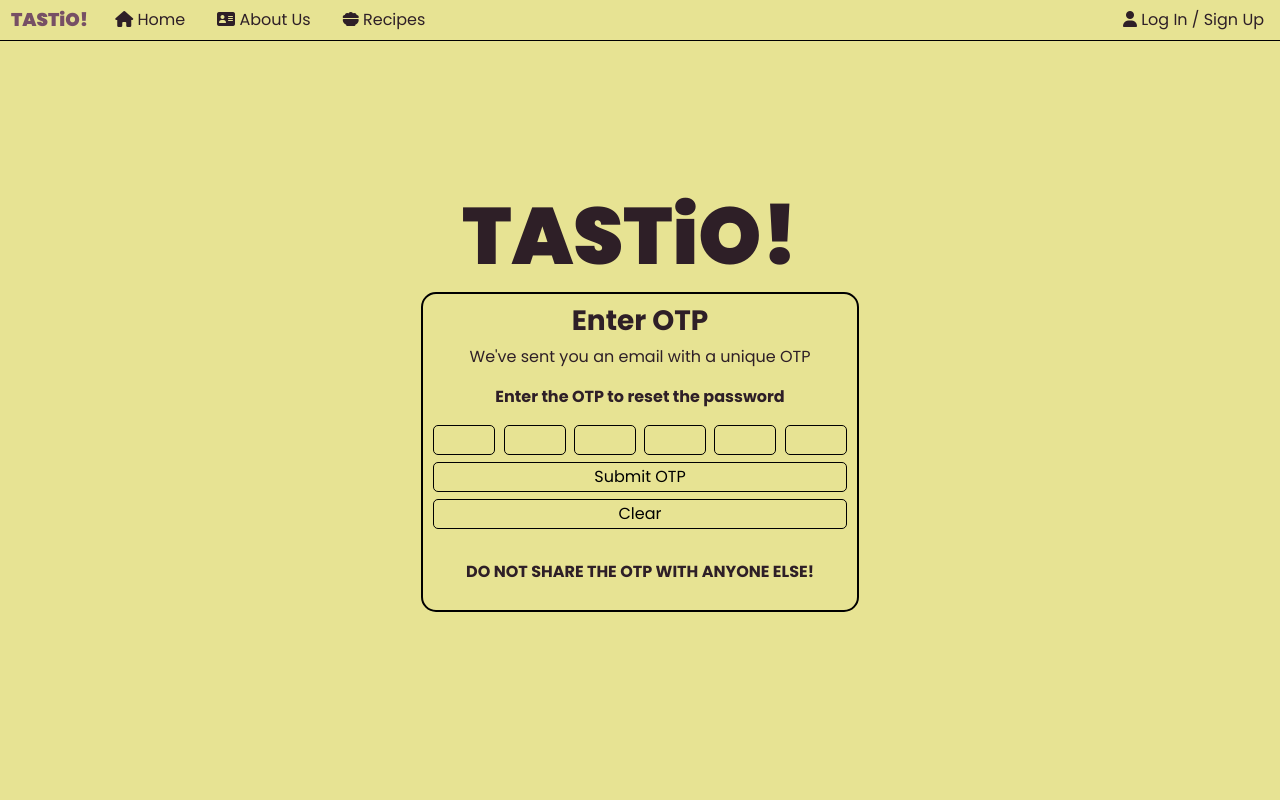
After one commit to 00ROHIT00/Tastio---Recipe-Sharing-Platform, a Django app: page /otp/ in a window 1280 px wide. The commit adds this page. Run offline with Django 5.2, Linux system fonts and the light colour scheme; some libraries are stand-ins or nearby versions.

Commit message:
made the forgotpass, otp confirmation page

```diff
--- a/Tastio/MyApp/urls.py
+++ b/Tastio/MyApp/urls.py
@@ -8,4 +8,6 @@ urlpatterns = [
     path('register/', views.register_user, name='register'),
     path('profile/', views.profileView, name='profileView'),
     path('login/', views.login_user, name='loginView'),
+    path('forgotPassword/', views.forgotPasswordView, name='forgotPasswordView'),
+    path('otp/', views.OTPView, name='OTPView')
 ]
--- a/Tastio/MyApp/views.py
+++ b/Tastio/MyApp/views.py
@@ -16,6 +16,12 @@ def registerView(request):
 
 def profileView(request):
   return render(request, 'profile.html', {'user': request.user})
+
+def forgotPasswordView(request):
+   return render(request, 'forgotPass.html')
+
+def OTPView(request):
+   return render(request, 'otp.html')
 
 def register_user(request):
     if request.method == 'POST':
--- /dev/null
+++ b/Tastio/static/otp_styles.css
@@ -0,0 +1,162 @@
+@import url('https://fonts.googleapis.com/css2?family=Poppins:ital,wght@0,100;0,200;0,300;0,400;0,500;0,600;0,700;0,800;0,900;1,100;1,200;1,300;1,400;1,500;1,600;1,700;1,800;1,900&display=swap');
+
+:root{
+  --background-color : #E7E393 !important;
+  --gradient-color : #8B815D;
+  --text-color : #2E1F27 !important;
+  --navbar-color : #775065;
+}
+
+*{
+  margin: 0;
+  padding: 0;
+  box-sizing: border-box;
+  font-family: "Poppins", sans-serif;
+  user-select: none;
+  scrollbar-width: none;
+  scroll-behavior: smooth;
+  -webkit-scroll-behaviour : smooth;
+}
+.custom{
+  background-color: var(--background-color);
+  border-bottom: 1px solid black;
+  position: fixed;
+  top: 0;
+  left: 0;
+  width: 100%;
+  z-index: 1000;
+}
+.custom a{
+  font-family: "Poppins", sans-serif;
+  color: var(--text-color);
+
+  transition: 0.3s ease-in-out;
+  -webkit-transition: 0.3s ease-in-out;
+  -moz-transition: 0.3s ease-in-out;
+  -ms-transition: 0.3s ease-in-out;
+  -o-transition: 0.3s ease-in-out;
+}
+
+.custom a:hover{
+  transform: scale(115%);
+  -webkit-transform: scale(115%);
+  -moz-transform: scale(115%);
+  -ms-transform: scale(115%);
+  -o-transform: scale(115%);
+  color : var(--navbar-color);
+}
+
+
+.tastio-navbar{
+  font-weight: 1000;
+  transition: 0.3s ease-in-out;
+  -webkit-transition: 0.3s ease-in-out;
+  -moz-transition: 0.3s ease-in-out;
+  -ms-transition: 0.3s ease-in-out;
+  -o-transition: 0.3s ease-in-out;
+}
+
+.tastio-navbar:hover{
+  transform: scale((105%));
+  -webkit-transform: scale((105%));
+  -moz-transform: scale((105%));
+  -ms-transform: scale((105%));
+  -o-transform: scale((105%));
+}
+
+.container-fluid{
+  background : var(--background-color);
+  color : var(--text-color) ;
+  display: flex;
+  align-items: center;
+  justify-content: center;
+  flex-direction: column;
+  min-height: 100vh;
+}
+
+.tastio-intro{
+  font-size: 500%;
+  font-weight: 1000;
+  color : var(--text-color);
+  margin-right: 20px;
+}
+
+
+.dialogBox{
+  border: black 2px solid;
+  padding: 10px;
+  display: flex;
+  justify-content: center;
+  align-items: center;
+  flex-direction: column;
+  width: 35%;
+  border-radius: 15px ;
+  -webkit-border-radius: 15px ;
+  -moz-border-radius: 15px ;
+  -ms-border-radius: 15px ;
+  -o-border-radius: 15px ;
+  text-align: center;
+}
+
+.dialogBox h3{
+  font-weight: 700;
+}
+
+
+.email::placeholder{
+  text-align: center;
+}
+
+.submitBtn, .clearBtn{
+  transition: 0.3s ease-in-out ;
+  -webkit-transition: 0.3s ease-in-out ;
+  -moz-transition: 0.3s ease-in-out ;
+  -ms-transition: 0.3s ease-in-out ;
+  -o-transition: 0.3s ease-in-out ;
+  cursor: pointer;
+}
+
+.submitBtn:hover{
+  background: rgb(70, 212, 70);
+  border-radius: 7px;
+  -webkit-border-radius: 7px;
+  -moz-border-radius: 7px;
+  -ms-border-radius: 7px;
+  -o-border-radius: 7px;
+  text-decoration: none;
+  color : white;
+}
+
+.OTP, .submitBtn, .clearBtn {
+  background: transparent;
+  border-radius: 5px;
+  outline: none;
+  border: black 1px solid;
+  padding: 2px;
+  width: 100%;
+  text-align: center;
+  margin-bottom: 7px;
+  box-sizing: border-box;
+}
+
+input[type="number"]::-webkit-inner-spin-button,
+input[type="number"]::-webkit-outer-spin-button {
+  -webkit-appearance: none;
+  margin: 0;
+}
+
+input[type="number"] {
+  -moz-appearance: textfield;
+}
+.OTPBox{
+  display: flex;
+  justify-content: space-between;
+}
+
+.OTPBox input{
+  width : 15%;
+}
+
+.clearBtn:hover{
+  background : rgb(240, 137, 137);
+}
--- a/Tastio/templates/logIn.html
+++ b/Tastio/templates/logIn.html
@@ -41,7 +41,7 @@
           <input type="password" name="password" placeholder="Password"> <br> <br>
           <button type="submit" class="signBtn">Log In</button>
         </form> <br>
-        <a href="" class="forgetBtn">Forget Password?</a>
+        <a href="{% url 'forgotPasswordView' %}" class="forgetBtn">Forget Password?</a>
         <br> <br>
         <a href="{% url 'registerView'%}" class="newUser">New User? Sign Up Here!</a>
       </div>
--- /dev/null
+++ b/Tastio/templates/otp.html
@@ -0,0 +1,92 @@
+{% load static %}
+
+<!DOCTYPE html>
+<html lang="en">
+<head>
+  <meta charset="UTF-8">
+  <meta name="viewport" content="width=device-width, initial-scale=1.0">
+  <link rel="icon" type="images/x-icon" href="{%static '/images/favicon.ico' %}">
+
+  <link rel="stylesheet" href="https://cdn.jsdelivr.net/npm/bootstrap@4.1.3/dist/css/bootstrap.min.css" integrity="sha384-MCw98/SFnGE8fJT3GXwEOngsV7Zt27NXFoaoApmYm81iuXoPkFOJwJ8ERdknLPMO" crossorigin="anonymous">
+  <link rel="stylesheet" href="{%static '/otp_styles.css' %}">
+  <title>TASTIO | Forgot Password</title>
+</head>
+<body>
+  <ul class="nav custom">
+    <li class="nav-item">
+      <a class="nav-link active tastio-navbar" href="{%url 'index' %}">TASTiO!</a>
+    </li>
+    <li class="nav-item">
+      <a class="nav-link" href="{%url 'index' %}"><i class="fa-solid fa-house"></i> Home</i></a>
+    </li>
+    <li class="nav-item">
+      <a class="nav-link" href="{%url 'index' %}#find_more"><i class="fa-solid fa-address-card"></i> About Us</i></a>
+    </li>
+    <li class="nav-item">
+      <a class="nav-link" href="#"><i class="fa-solid fa-bowl-food"></i> Recipes</a>
+    </li>
+    <li class="nav-item ml-auto">
+      <a class="nav-link" href="{% url 'loginView' %}"><i class="fa-solid fa-user"></i> Log In / Sign Up</a>
+    </li>
+  </ul>
+
+
+  <section class="firstPage">
+    <div class="container-fluid">
+      <h1 class="tastio-intro">TASTiO!</h1>
+      <div class="dialogBox">
+        <h3>Enter OTP</h3>
+        <p>We've sent you an email with a unique OTP</p>
+        <p><b>Enter the OTP to reset the password</b></p>
+        <form method="POST" action="" onsubmit="concatenateOTP(event)">
+          {% csrf_token %}
+          <div class="OTPBox">
+            <input type="number" name="OTP" class="OTP" placeholder="">
+            <input type="number" name="OTP" class="OTP" placeholder="">
+            <input type="number" name="OTP" class="OTP" placeholder="">
+            <input type="number" name="OTP" class="OTP" placeholder="">
+            <input type="number" name="OTP" class="OTP" placeholder=" ">
+            <input type="number" name="OTP" class="OTP" placeholder="">
+          </div>
+          <input type="hidden" name="otp" id="fullOTP">
+          <button type="submit" class="submitBtn">Submit OTP</button>
+          <button type="reset" class="clearBtn">Clear</button>
+        </form>
+        <br>
+        <p><B>DO NOT SHARE THE OTP WITH ANYONE ELSE!</B></p>
+      </div>
+
+
+
+
+    </div>
+  </section>
+
+ <!-- FONT AWESOME -->
+ <script src="https://kit.fontawesome.com/ac8010ba48.js" crossorigin="anonymous"></script>
+ <script src="https://code.jquery.com/jquery-3.3.1.slim.min.js" integrity="sha384-q8i/X+965DzO0rT7abK41JStQIAqVgRVzpbzo5smXKp4YfRvH+8abtTE1Pi6jizo" crossorigin="anonymous"></script>
+ <script src="https://cdn.jsdelivr.net/npm/popper.js@1.14.3/dist/umd/popper.min.js" integrity="sha384-ZMP7rVo3mIykV+2+9J3UJ46jBk0WLaUAdn689aCwoqbBJiSnjAK/l8WvCWPIPm49" crossorigin="anonymous"></script>
+ <script src="https://cdn.jsdelivr.net/npm/bootstrap@4.1.3/dist/js/bootstrap.min.js" integrity="sha384-ChfqqxuZUCnJSK3+MXmPNIyE6ZbWh2IMqE241rYiqJxyMiZ6OW/JmZQ5stwEULTy" crossorigin="anonymous"></script>
+
+ <script>
+  function moveToNext(current, nextIndex) {
+    if (current.value.length >= current.maxLength) {
+      document.getElementsByClassName('OTP')[nextIndex]?.focus();
+    }
+  }
+
+  function concatenateOTP(event) {
+    event.preventDefault();
+
+    const otpElements = document.getElementsByClassName('OTP');
+    let otp = '';
+    Array.from(otpElements).forEach(input => otp += input.value);
+
+
+    document.getElementById('fullOTP').value = otp;
+
+    console.log("Full OTP: ", otp);
+  }
+</script>
+</body>
+</html>
```
Also changed, not shown: Tastio/static/forgotPass_styles.css (added, +140 -0 lines), Tastio/templates/forgotPass.html (added, +62 -0 lines).
